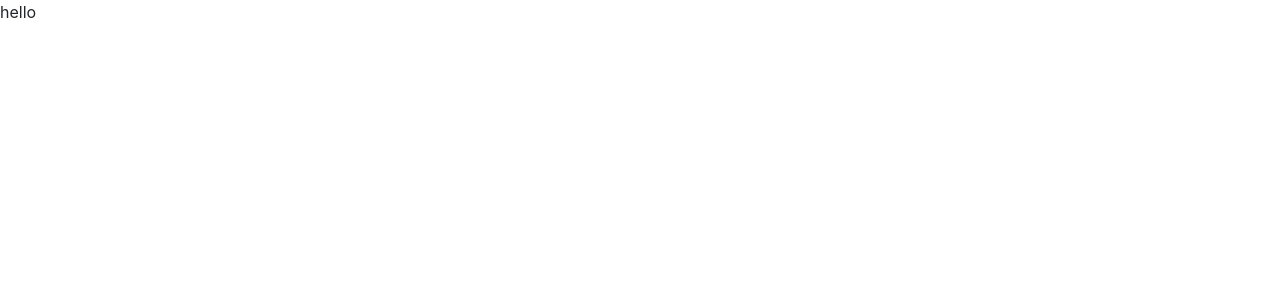
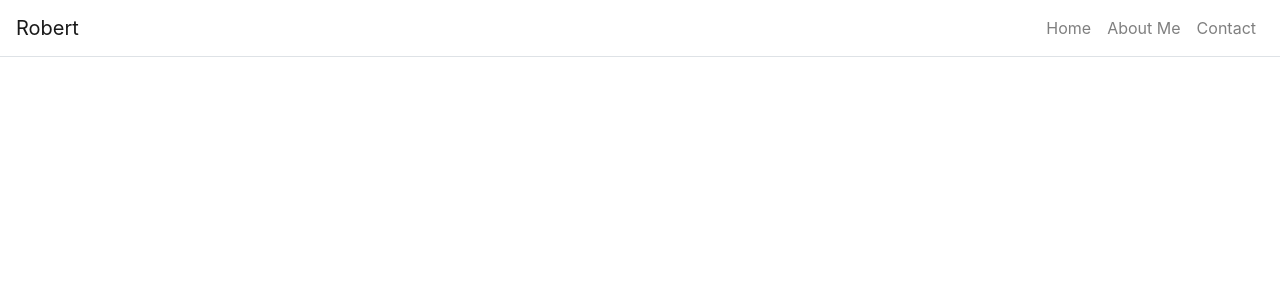
Before and after one commit to Rkaylor/portfolio, a React (Create React App) app: page / in a window 1280 px wide. Shown: the top 300 px of the page. Built offline with nearby package versions, Linux system fonts and the light colour scheme.

Commit message:
Navbar front end completed.

```diff
--- a/src/App.js
+++ b/src/App.js
@@ -1,8 +1,11 @@
 import React from 'react';
 import { BrowserRouter as Router, Route, Link } from 'react-router-dom';
 import Container from 'react-bootstrap/Container';
+import Navbar from 'react-bootstrap/Navbar';
+import Nav from 'react-bootstrap/Nav'
 import './App.css';
 import 'bootstrap/dist/css/bootstrap.min.css';
+
 
 
 
@@ -38,7 +41,21 @@
 
     <Router>
     <Container className="p-0"fluid={true} >
-    <p>hello</p>
+
+    <Navbar className='border-bottom' bg="transparent" expand="lg">
+
+      <Navbar.Brand>Robert</Navbar.Brand>
+      <Navbar.Toggle className="border-0" aria-controls="navbar-toggle"  />
+      <Navbar.Collapse id="navbar-toggle">
+      <Nav className="ml-auto">
+        <Link className="nav-link" to="/">Home</Link>
+        <Link className="nav-link" to="/about">About Me</Link>
+        <Link className="nav-link" to="/contact">Contact</Link>
+      </Nav>
+      </Navbar.Collapse>
+
+    </Navbar>
+
     </Container>
 
     </Router>
```
Also changed, not shown: src/components/Navbar.js (renamed from src/components/Nav.js).
